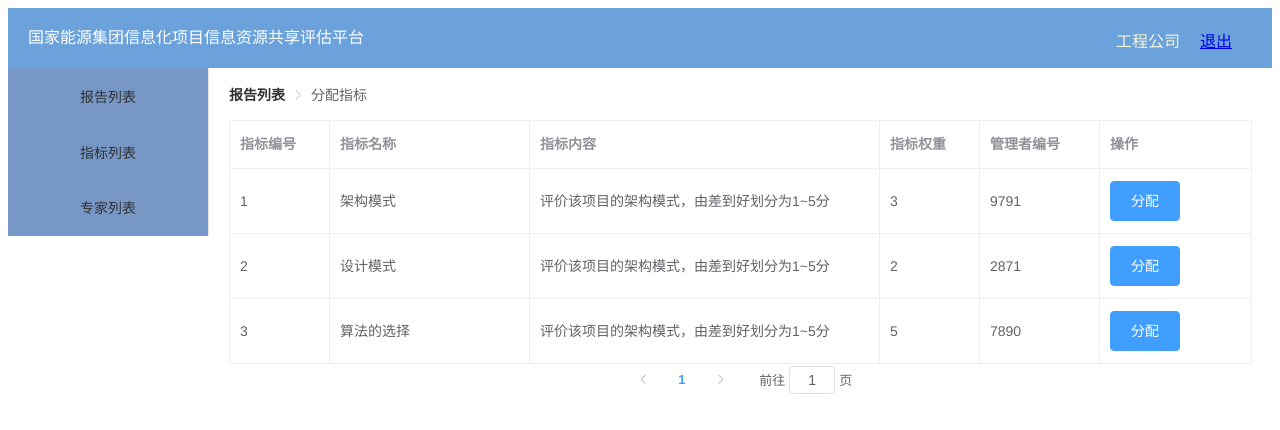
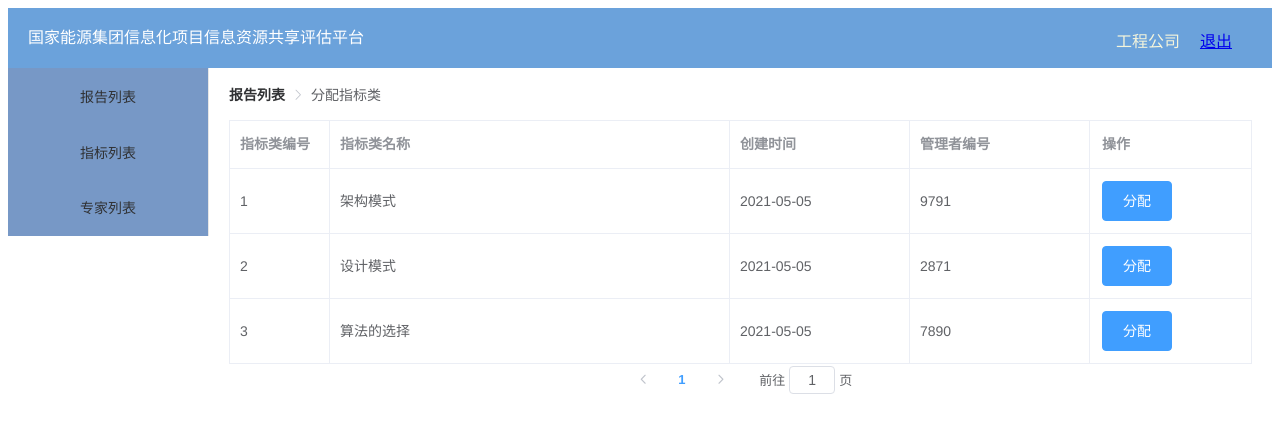
Before and after one commit to CodingLiOOT/questionPlatform, a Vue app in the folder front_end/: page /Company/Edit in a window 1280 px wide. Shown: the top 430 px of the page. Built offline with nearby package versions, Linux system fonts and the light colour scheme.

Commit message:
fix:分配指标类的界面和接口修改1.0

```diff
--- a/front_end/src/components/company/Edit.vue
+++ b/front_end/src/components/company/Edit.vue
@@ -2,7 +2,7 @@
   <div>
     <el-breadcrumb separator-class="el-icon-arrow-right">
       <el-breadcrumb-item :to="{ path: '/Company/Evaluate' }">报告列表</el-breadcrumb-item>
-      <el-breadcrumb-item>分配指标</el-breadcrumb-item>
+      <el-breadcrumb-item>分配指标类</el-breadcrumb-item>
     </el-breadcrumb>
     <br/>
     <el-table
@@ -11,37 +11,33 @@
       style="width: 100%;height: 100%">
       <el-table-column
         prop="id"
-        label="指标编号"
+        label="指标类编号"
         width="100">
       </el-table-column>
 
       <el-table-column
         prop="name"
-        label="指标名称"
-        width="200">
+        label="指标类名称"
+        width="400">
       </el-table-column>
 
       <el-table-column
-        prop="content"
-        label="指标内容"
-        width="350">
-      </el-table-column>
-
-      <el-table-column
-        prop="proportion"
-        label="指标权重"
-        width="100">
+        prop="time"
+        label="创建时间"
+        width="180">
       </el-table-column>
 
       <el-table-column
         prop="managerId"
         label="管理者编号"
-        width="120">
+        width="180">
       </el-table-column>
 
       <el-table-column
         prop="action"
-        label="操作">
+        label="操作"
+        width="160"
+        fixed="right">
         <template slot-scope="scope">
           <el-button @click="allocate(scope.row)" type="primary">分配</el-button>
         </template>
@@ -69,28 +65,24 @@ export default {
       judgeListData: [{
         id: 1,
         name: '架构模式',
-        content: '评价该项目的架构模式，由差到好划分为1~5分',
-        proportion: 3,
+        time: '2021-05-05',
         managerId: 9791
       },
         {
           id: 2,
           name: '设计模式',
-          content: '评价该项目的架构模式，由差到好划分为1~5分',
-          proportion: 2,
+          time: '2021-05-05',
           managerId: 2871
         },
         {
           id: 3,
           name: '算法的选择',
-          content: '评价该项目的架构模式，由差到好划分为1~5分',
-          proportion: 5,
+          time: '2021-05-05',
           managerId: 7890
         }],
       form: {
         name: '',
-        content: '',
-        proportion: '',
+        time: '',
         managerId: ''
       },
       activeName: 'show'
@@ -144,7 +136,7 @@ export default {
       let reportId = this.UrlSearch();
       this.$API.p_allocateJudgement({
         reportId: reportId,
-        judgementId: row.id,
+        JClassId: row.id,
       })
         .then(
 
@@ -158,7 +150,7 @@ export default {
       let str = location.href; //获取到整个地址
       let num = str.indexOf("?")
       str = str.substr(num + 1); //取得num+1后所有参数，这里的num+1是下标 str.substr(start [, length ]
-      str = str.substring(3,str.length);
+      str = str.substring(3,str.length); //获取id的值
       return str;
     }
   }
--- a/front_end/src/components/company/Evaluate.vue
+++ b/front_end/src/components/company/Evaluate.vue
@@ -43,7 +43,7 @@
 
       <el-table-column
         prop="information"
-        label="指标">
+        label="指标类">
       </el-table-column>
 
       <el-table-column
@@ -51,7 +51,7 @@
         label="操作"
         width="120">
         <template slot-scope="scope">
-          <el-button @click="handleClick(scope.row)" type="text" size="small">分配指标</el-button>
+          <el-button @click="handleClick(scope.row)" type="text" size="small">分配指标类</el-button>
         </template>
       </el-table-column>
 
```
